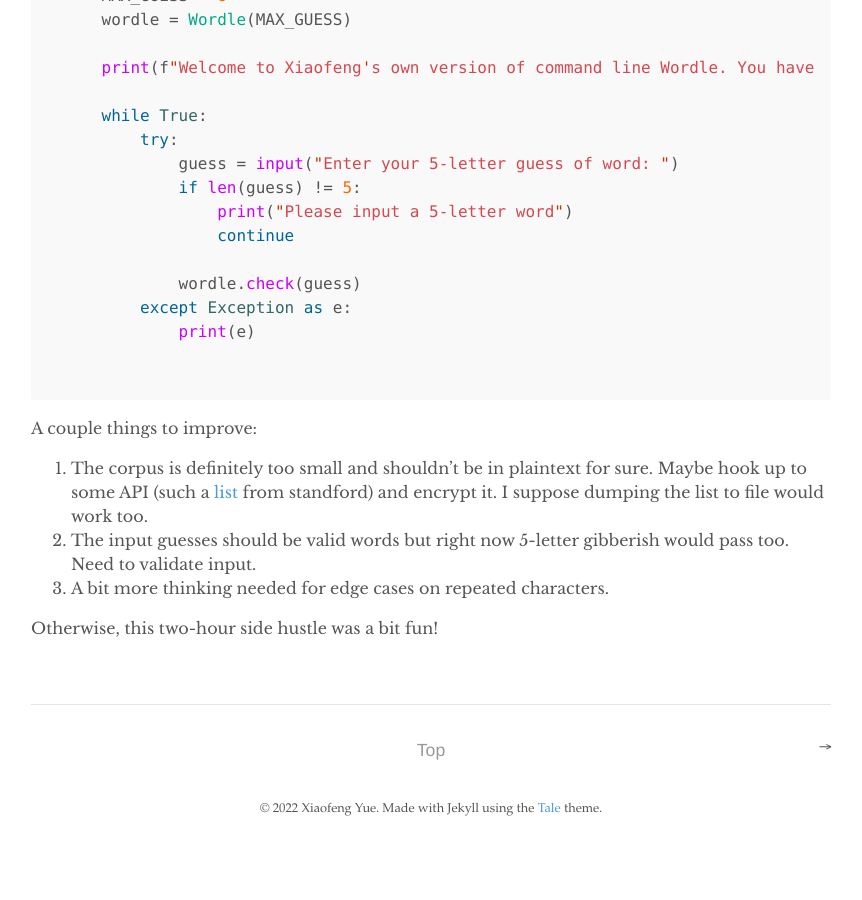
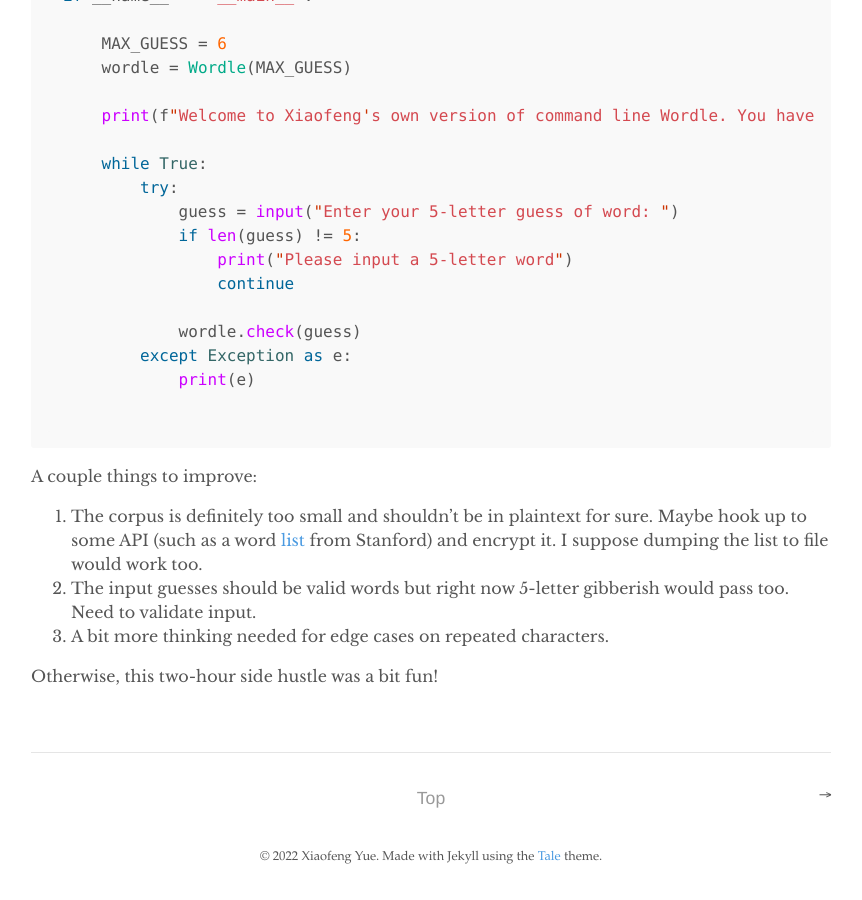
Before and after one commit to yuexiaofeng/yuexiaofeng.github.io, a Jekyll site: the page built from _posts/2022-02-06-wordle.md, in a window 1280 px wide and 900 px high, scrolled down 3637 px. Shown: the whole window, without its empty margins (209-1071 px from the left). Built offline with Jekyll 4.4.1, drawn with Linux system fonts in a browser that asks for light colours; before the commit the page ends 4489 px from its top, so only the background shows below that.

Commit message:
updated wordle post

```diff
--- a/_posts/2022-02-06-wordle.md
+++ b/_posts/2022-02-06-wordle.md
@@ -67,6 +67,7 @@
     MATCHED = 10
     MISPLACED = 20
     NONE = 30
+
 
 class Wordle:
 
@@ -139,6 +140,7 @@
                 print('-', end=' ')
         print()
 
+
 if __name__ == '__main__':
 
     MAX_GUESS = 6
@@ -161,7 +163,7 @@
 
 A couple things to improve:
 
-1. The corpus is definitely too small and shouldn't be in plaintext for sure. Maybe hook up to some API (such a [list](https://www-cs-faculty.stanford.edu/~knuth/sgb-words.txt) from standford) and encrypt it. I suppose dumping the list to file would work too.
+1. The corpus is definitely too small and shouldn't be in plaintext for sure. Maybe hook up to some API (such as a word [list](https://www-cs-faculty.stanford.edu/~knuth/sgb-words.txt) from Stanford) and encrypt it. I suppose dumping the list to file would work too.
 2. The input guesses should be valid words but right now 5-letter gibberish would pass too. Need to validate input.
 3. A bit more thinking needed for edge cases on repeated characters.
 
```
